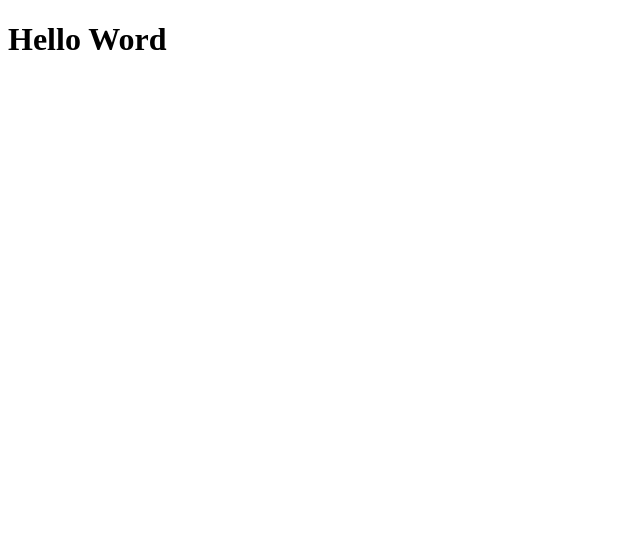
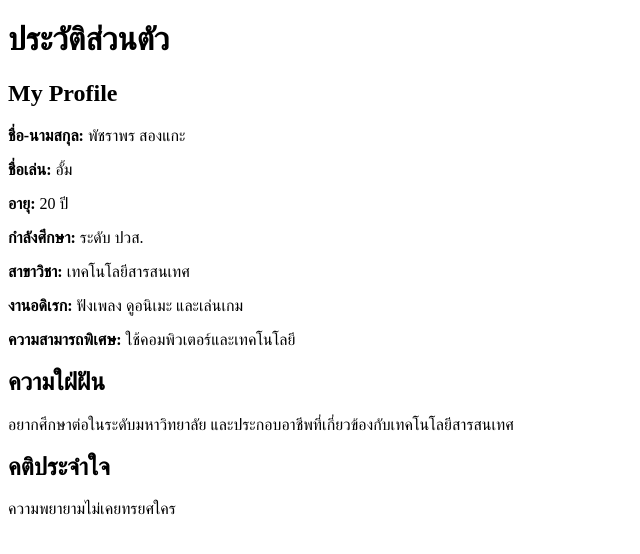
Before and after one commit to Penguinlnwza007/PROJECT, a plain HTML site: page index.html in a window 1280 px wide. Shown: the whole page, without its empty margins (0-640 px from the left). Drawn offline with Linux system fonts and the light colour scheme.

Commit message:
ีอัพเดทแล้ว

```diff
--- a/index.html
+++ b/index.html
@@ -6,6 +6,24 @@
     <title>Document</title>
     </head>
     <body>
-        <h1>Hello Word</h1>
+
+    <h1>ประวัติส่วนตัว</h1>
+
+    <h2>My Profile</h2>
+
+    <p><b>ชื่อ-นามสกุล:</b> พัชราพร สองแกะ</p>
+    <p><b>ชื่อเล่น:</b> อั้ม</p>
+    <p><b>อายุ:</b> 20 ปี</p>
+    <p><b>กำลังศึกษา:</b> ระดับ ปวส.</p>
+    <p><b>สาขาวิชา:</b> เทคโนโลยีสารสนเทศ</p>
+    <p><b>งานอดิเรก:</b> ฟังเพลง ดูอนิเมะ และเล่นเกม</p>
+    <p><b>ความสามารถพิเศษ:</b> ใช้คอมพิวเตอร์และเทคโนโลยี</p>
+
+    <h2>ความใฝ่ฝัน</h2>
+    <p>อยากศึกษาต่อในระดับมหาวิทยาลัย และประกอบอาชีพที่เกี่ยวข้องกับเทคโนโลยีสารสนเทศ</p>
+
+    <h2>คติประจำใจ</h2>
+    <p>ความพยายามไม่เคยทรยศใคร</p>
+
     </body>
 </html>
```
